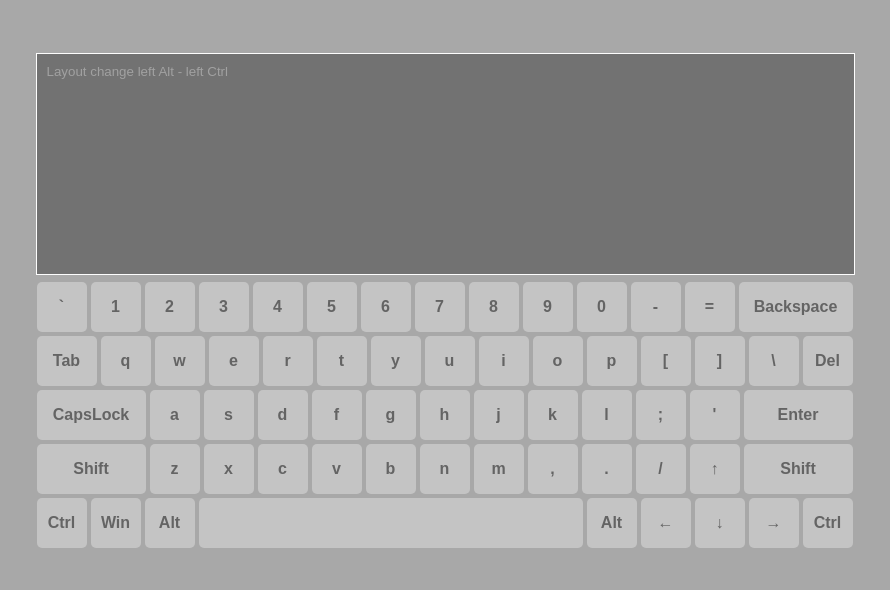
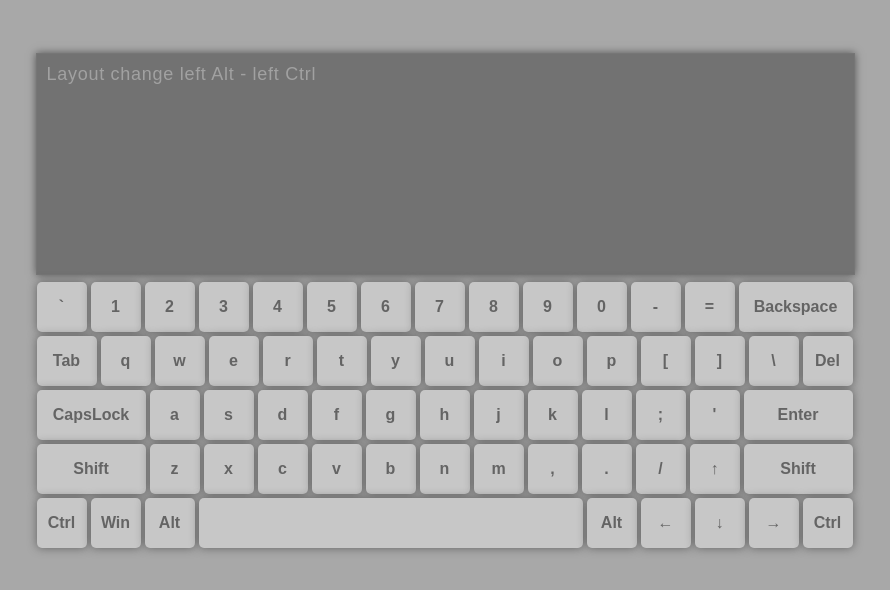
Before and after one commit to algoritmiks/virtual-keyboard, a website with bundled scripts: page index.html in a window 1280 px wide. Shown: the whole page, without its empty margins (195-1085 px from the left). Built offline with nearby package versions, Linux system fonts and the light colour scheme.

Commit message:
feat: style change

```diff
--- a/index.js
+++ b/index.js
@@ -34,6 +34,7 @@ class Key {
     this.keyDOM = key;
   }
 }
+
 class Keyboard {
   constructor() {
     this.currentLanguage = this.getStoredLanguage();
--- a/style.css
+++ b/style.css
@@ -12,19 +12,20 @@ body {
   flex-wrap: wrap;
   margin: 50px auto;
   max-width: 825px;
-
 }
 
 .textarea {
   flex-grow: 1;
   height: 200px;
+  font-size: 18px;
+  letter-spacing: 0.04em;
   background-color: rgb(114, 114, 114);
   color: rgb(202, 202, 202);
   resize: none;
   margin: 3px;
-  border: solid rgb(253, 253, 253) 1px;
   padding: 10px;
   outline: none;
+  box-shadow: 0 0 8px rgba(0,0,0,0.5);
 }
 
 textarea::-webkit-input-placeholder {
@@ -46,11 +47,12 @@ textarea::-webkit-input-placeholder {
   align-items: center;
   color: rgb(100, 100, 100);
   border-radius: 5px;
-  background-color: rgb(196, 196, 196);
+  background-color: rgb(199, 199, 199);
   font-weight: 600;
   user-select: none;
-  transition: all ease 0.3s;
+  transition: all ease 0.5s;
   cursor: pointer;
+  box-shadow: 0 0 10px rgba(30,30,30,0.5);
 }
 
 .tab {
@@ -70,11 +72,12 @@ textarea::-webkit-input-placeholder {
 }
 
 .button:hover {
-  background-color: rgb(180, 180, 180);
+  background-color: rgb(185, 185, 185);
 }
 
 .button:active {
-  background-color: #FFFFFF;
+  background-color: rgb(250, 250, 250);
+  box-shadow: 0 0 8px inset rgba(10,10,10,0.5);
 }
 
 .active {
```
